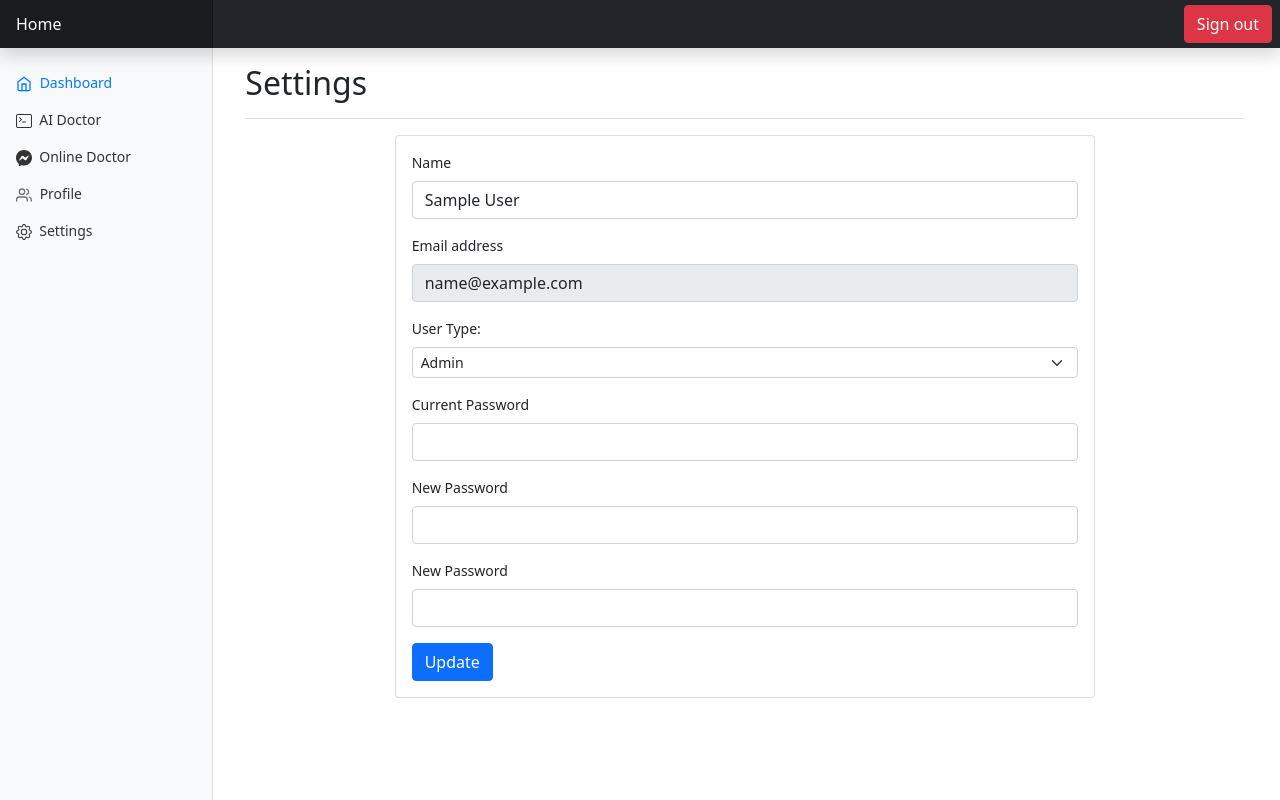
After one commit to mdyamin007/AI-Doctor, a Flask app: page /settings in a window 1280 px wide. The commit adds this page. Run offline with Flask 2, Linux system fonts and the light colour scheme; the visitor is signed in with stand-in values (Sample User, id 1); parts of the project's set-up code (start-up, migrations or seed data) failed here and were passed over.

Commit message:
settings page and confirm password added

```diff
--- a/app.py
+++ b/app.py
@@ -20,7 +20,7 @@ def home():
     return render_template('index.html')
 
 
-@app.route('/bot', methods=['GET', 'POST'])
+@app.route('/bot')
 @cross_origin()
 def chat_bot():
     if "email" in session:
@@ -36,16 +36,38 @@ def dashboard():
     else:
         return redirect(url_for('login'))
 
-@app.route('/profile', methods=['GET', 'POST'])
+@app.route('/profile')
 @cross_origin()
 def profile():
-    if request.method == 'GET':
-        if "email" in session:
-            return render_template('profile.html')
+    return render_template('profile.html')
+
+@app.route('/settings', methods=['GET', 'POST'])
+@cross_origin()
+def settings():
+    if request.method == "GET":
+        return render_template('settings.html')
+    else:
+        collection = db['users']
+        form_data = request.form
+        query_data = {
+            "email": form_data['email']
+        }
+        result = collection.find_one(query_data)
+        response = ''
+        if bcrypt.check_password_hash(result['password'], form_data['current_password']) == True:
+            update_data = {
+                "name": form_data['name'],
+                "password": bcrypt.generate_password_hash(form_data['new_password1']).decode('utf-8'),
+                "userType": form_data['userType']
+            }
+            result = collection.find_one_and_update(query_data, { "$set" : update_data })
+            if result:
+                response = 'succeeded'
+                session['name'] = form_data['name']
+                session['userType'] = form_data['userType']
         else:
-            return redirect(url_for('login', next='/bot'))
-    else:
-        pass
+            response = 'failed'
+        return render_template('settings.html', response=response)
 
 @app.route('/contact')
 @cross_origin()
--- /dev/null
+++ b/static/js/base.js
@@ -0,0 +1,4 @@
+
+$(window).on('load', function () {
+    $('#loading').hide();
+})
--- a/static/js/bot.js
+++ b/static/js/bot.js
@@ -9,8 +9,8 @@ try {
   var recognition = new SpeechRecognition();
 }
 catch (e) {
-  console.error(e);
-  $('.no-browser-support').show();
+  console.log(e);
+  document.querySelector("div.no-browser-support").style.display = "block";
 }
 
 $('#start-record-btn').on('click', function (e) {
--- a/static/js/dashboard.js
+++ b/static/js/dashboard.js
@@ -8,46 +8,5 @@
   // Graphs
   var ctx = document.getElementById('myChart')
   // eslint-disable-next-line no-unused-vars
-  var myChart = new Chart(ctx, {
-    type: 'line',
-    data: {
-      labels: [
-        'Sunday',
-        'Monday',
-        'Tuesday',
-        'Wednesday',
-        'Thursday',
-        'Friday',
-        'Saturday'
-      ],
-      datasets: [{
-        data: [
-          15339,
-          21345,
-          18483,
-          24003,
-          23489,
-          24092,
-          12034
-        ],
-        lineTension: 0,
-        backgroundColor: 'transparent',
-        borderColor: '#007bff',
-        borderWidth: 4,
-        pointBackgroundColor: '#007bff'
-      }]
-    },
-    options: {
-      scales: {
-        yAxes: [{
-          ticks: {
-            beginAtZero: false
-          }
-        }]
-      },
-      legend: {
-        display: false
-      }
-    }
-  })
+
 })()
--- a/templates/base_dashboard.html
+++ b/templates/base_dashboard.html
@@ -112,7 +112,7 @@
             </li>
 
             <li class="nav-item">
-              <a class="nav-link" href="#">
+              <a class="nav-link" href="{{ url_for('settings') }}">
                 <svg xmlns="http://www.w3.org/2000/svg" width="16" height="16" fill="currentColor" class="bi bi-gear" viewBox="0 0 16 16">
                   <path d="M8 4.754a3.246 3.246 0 1 0 0 6.492 3.246 3.246 0 0 0 0-6.492zM5.754 8a2.246 2.246 0 1 1 4.492 0 2.246 2.246 0 0 1-4.492 0z"/>
                   <path d="M9.796 1.343c-.527-1.79-3.065-1.79-3.592 0l-.094.319a.873.873 0 0 1-1.255.52l-.292-.16c-1.64-.892-3.433.902-2.54 2.541l.159.292a.873.873 0 0 1-.52 1.255l-.319.094c-1.79.527-1.79 3.065 0 3.592l.319.094a.873.873 0 0 1 .52 1.255l-.16.292c-.892 1.64.901 3.434 2.541 2.54l.292-.159a.873.873 0 0 1 1.255.52l.094.319c.527 1.79 3.065 1.79 3.592 0l.094-.319a.873.873 0 0 1 1.255-.52l.292.16c1.64.893 3.434-.902 2.54-2.541l-.159-.292a.873.873 0 0 1 .52-1.255l.319-.094c1.79-.527 1.79-3.065 0-3.592l-.319-.094a.873.873 0 0 1-.52-1.255l.16-.292c.893-1.64-.902-3.433-2.541-2.54l-.292.159a.873.873 0 0 1-1.255-.52l-.094-.319zm-2.633.283c.246-.835 1.428-.835 1.674 0l.094.319a1.873 1.873 0 0 0 2.693 1.115l.291-.16c.764-.415 1.6.42 1.184 1.185l-.159.292a1.873 1.873 0 0 0 1.116 2.692l.318.094c.835.246.835 1.428 0 1.674l-.319.094a1.873 1.873 0 0 0-1.115 2.693l.16.291c.415.764-.42 1.6-1.185 1.184l-.291-.159a1.873 1.873 0 0 0-2.693 1.116l-.094.318c-.246.835-1.428.835-1.674 0l-.094-.319a1.873 1.873 0 0 0-2.692-1.115l-.292.16c-.764.415-1.6-.42-1.184-1.185l.159-.291A1.873 1.873 0 0 0 1.945 8.93l-.319-.094c-.835-.246-.835-1.428 0-1.674l.319-.094A1.873 1.873 0 0 0 3.06 4.377l-.16-.292c-.415-.764.42-1.6 1.185-1.184l.292.159a1.873 1.873 0 0 0 2.692-1.115l.094-.319z"/>
--- a/templates/bot.html
+++ b/templates/bot.html
@@ -43,14 +43,16 @@
     <div class="messages">
       <div class="messages-content"></div>
     </div>
-    <form class="message-box" id="mymsg" method="POST">
+    <form class="message-box" id="mymsg">
       <input type="text" id="MSG" name="MSG" class="message-input" placeholder="Type message...">
 
       <i class="fas fa-microphone" id="start-record-btn"></i>
       <button type="submit" class="message-submit">Send</button>
     </form>
-    <h3 class="no-browser-support" hidden>Sorry, Your Browser Doesn't Support the Web Speech API. Try Opening This Demo
+    <div class="no-browser-support" style="display: none;">
+    <h3 style="color: red;">Sorry, Your Browser Doesn't Support the Web Speech API. Try Opening This Demo
       In Google Chrome.</h3>
+    </div>
   </div>
   <!-- <div class="bg"></div> -->
 
--- a/templates/chat.html
+++ b/templates/chat.html
@@ -111,7 +111,7 @@
         scrollToBottom();
 
 
-        const socket = io.connect("https://aidoctor.herokuapp.com");
+        const socket = io.connect("http://127.0.0.1:5000");
 
         socket.on('connect', function () {
             socket.emit('join_room', {
--- /dev/null
+++ b/templates/settings.html
@@ -0,0 +1,69 @@
+{% extends 'base_dashboard.html' %}
+
+{% block head %}
+
+<title> Settings | AI Doctor </title>
+
+{% endblock %}
+
+{% block content %}
+
+<main class="col-md-9 ms-sm-auto col-lg-10 px-md-4">
+    <div
+        class="d-flex justify-content-between flex-wrap flex-md-nowrap align-items-center pt-3 pb-2 mb-3 border-bottom">
+        <h1 class="h2">Settings</h1>
+    </div>
+
+    <div class="container">
+
+        {% if response == 'failed' %}
+        <div class="alert alert-danger text-center" role="alert">
+            Profile could not updated!
+        </div>
+        {% elif response == 'succeeded' %}
+        <div class="alert alert-success text-center" role="alert">
+            Profile updated!
+        </div>
+        {% endif %}
+
+        <div class="card px-3 py-3 mx-auto" style="width:50em;">
+            <form action="/settings" method="POST"
+                oninput='new_password2.setCustomValidity(new_password1.value != new_password2.value ? "Passwords do not match." : "")'>
+                <div class="mb-3">
+                    <label for="name" class="form-label">Name</label>
+                    <input type="name" name="name" class="form-control" id="name" value="{{ session['name']}}" required>
+                </div>
+                <div class="mb-3">
+                    <label for="email" class="form-label">Email address</label>
+                    <input type="email" name="email" class="form-control" id="email" value="{{ session['email'] }}"
+                        readonly>
+                </div>
+                <div class="mb-3">
+                    <label for="userType" class="form-label">User Type:</label>
+                    <select name="userType" class="form-select form-select-sm" aria-label="userType">
+                        <option value="{{ session['userType'] }}" selected>{{ session['userType'].capitalize() }}
+                        </option>
+                        <option value="{{ 'doctor' if session['userType'] != 'doctor' else 'patient' }}">{{ 'Doctor' if
+                            session['userType'] != 'doctor' else 'Patient' }}</option>
+                    </select>
+                </div>
+                <div class="mb-3">
+                    <label for="currentpassword" class="form-label"> Current Password</label>
+                    <input type="password" name="current_password" class="form-control" id="current_password" required>
+                </div>
+                <div class="mb-3">
+                    <label for="new_password1" class="form-label"> New Password</label>
+                    <input type="password" name="new_password1" class="form-control" id="new_password1" required>
+                </div>
+                <div class="mb-3">
+                    <label for="new_password2" class="form-label"> New Password</label>
+                    <input type="password" name="new_password2" class="form-control" id="new_password2" required>
+                </div>
+                <button type="submit" class="btn btn-primary">Update</button>
+            </form>
+        </div>
+    </div>
+</main>
+
+
+{% endblock %}
--- a/webhook.py
+++ b/webhook.py
@@ -1,5 +1,5 @@
 from flask_cors import CORS, cross_origin
-from flask import request, make_response
+from flask import request, make_response, session
 import json
 from pymongo import MongoClient
 import pickle
@@ -134,6 +134,14 @@ def ProcessRequest(req):
             webhookresponse = webhookresponse + str(i) + ". " + precaution + ", "
             i = i + 1
 
+        if "email" in session:
+            user_collection = db['users']
+            query_data = {
+                "email": session['email']
+            }
+            result = user_collection.find_one_and_update(query_data, {
+                "$set" : {"symptoms": user_symptoms, "disease": disease}
+            })
 
         return {
             "fulfillmentMessages": [
```
Also changed, not shown: static/css/base.css (added, +17 -0 lines), templates/base.html (+34 -6 lines), templates/profile.html (+24 -2 lines).
